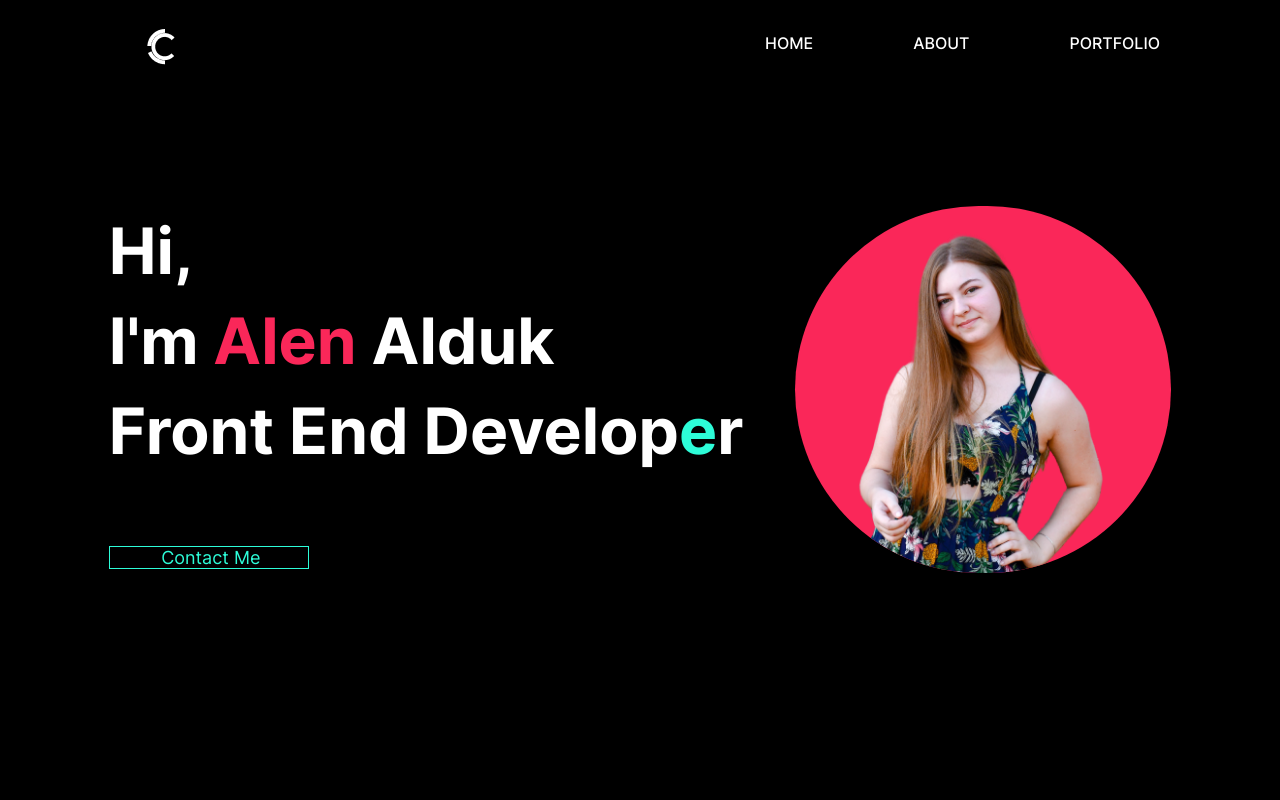
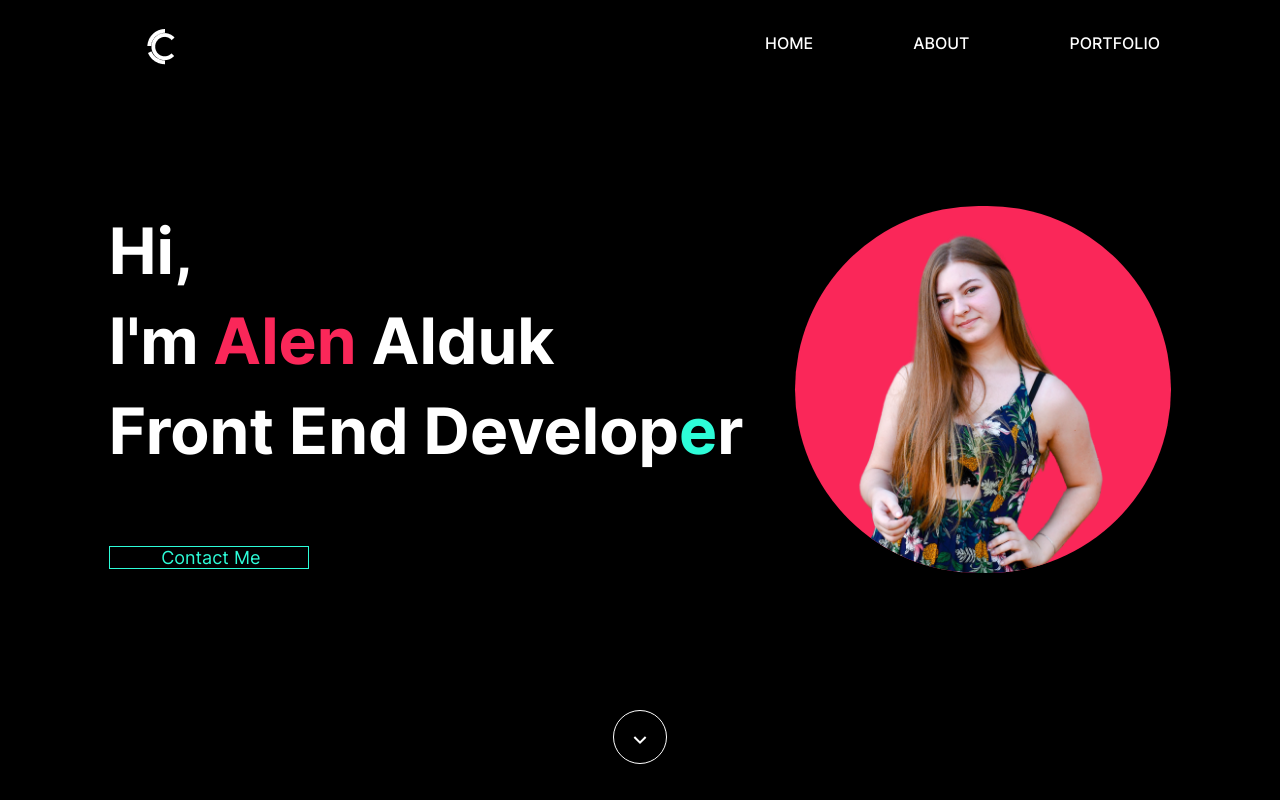
Before and after one commit to devXodia/Angular-practice, an Angular app: page / in a window 1280 px wide. Built offline with nearby package versions, Linux system fonts and the light colour scheme.

Commit message:
finished working on greet section

```diff
--- a/src/app/greet-section/greet-section.component.html
+++ b/src/app/greet-section/greet-section.component.html
@@ -1,20 +1,43 @@
 <div class="container">
   <div class="greet-container">
     <span>
-            Hi,<br>
-            I'm <span class="name">Alen</span> Alduk<br>
+      Hi,<br />
+      I'm <span class="name">Alen</span> Alduk<br />
       Front End Develop<span class="e">e</span>r
     </span>
     <button class="btn">
       <svg>
-                <rect x="0" y="0" fill="none" width="200px" height="100%"/>
+        <rect x="0" y="0" fill="none" width="200px" height="100%" />
       </svg>
       <span>Contact Me</span>
     </button>
   </div>
   <div class="picture-container">
     <div class="background-container">
-            <img src="../../assets/img/profile_picture.png">
+      <img src="../../assets/img/profile_picture.png" />
     </div>
   </div>
+  <div class="arrow-container">
+    <svg class="circle"
+      xmlns="http://www.w3.org/2000/svg"
+      width="54"
+      height="54"
+      viewBox="0 0 54 54"
+      fill="none"
+    >
+      <circle cx="27" cy="27" r="26.5" stroke="white" />
+    </svg>
+    <svg class="arrow"
+      width="24"
+      height="24"
+      viewBox="0 0 24 24"
+      fill="none"
+      xmlns="http://www.w3.org/2000/svg"
+    >
+      <path
+        d="M12 13.172L16.95 8.22205L18.364 9.63605L12 16L5.63599 9.63605L7.04999 8.22205L12 13.172Z"
+        fill="white"
+      />
+    </svg>
   </div>
+</div>
--- a/src/app/greet-section/greet-section.component.scss
+++ b/src/app/greet-section/greet-section.component.scss
@@ -12,6 +12,7 @@
   justify-content: center;
   align-items: flex-start;
   line-height: 90px;
+  position: relative;
 }
 
 .greet-container {
@@ -106,3 +107,21 @@
 .e {
   color: #2dfcd8;
 }
+
+.arrow-container{
+  position: absolute;
+  bottom: 5%;
+display: flex;
+justify-content: center;
+align-items: center;
+cursor: pointer;
+}
+
+.arrow{
+  position: absolute;
+  bottom: 22%;
+  transition: transform 0.3s ease-in-out;
+  &:hover{
+    transform: translateY(5px);
+  }
+}
```
Lines whose indentation alone changed are shown as unchanged.
